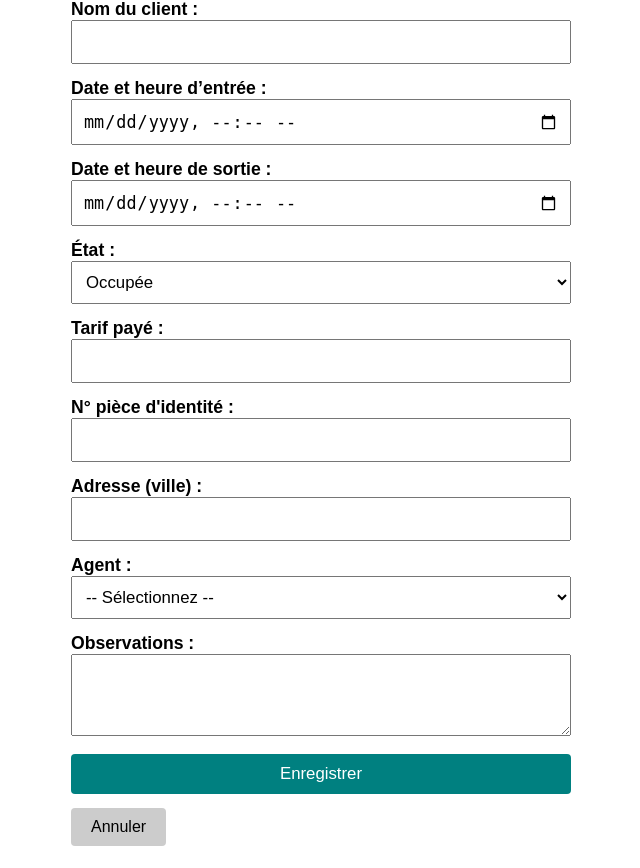
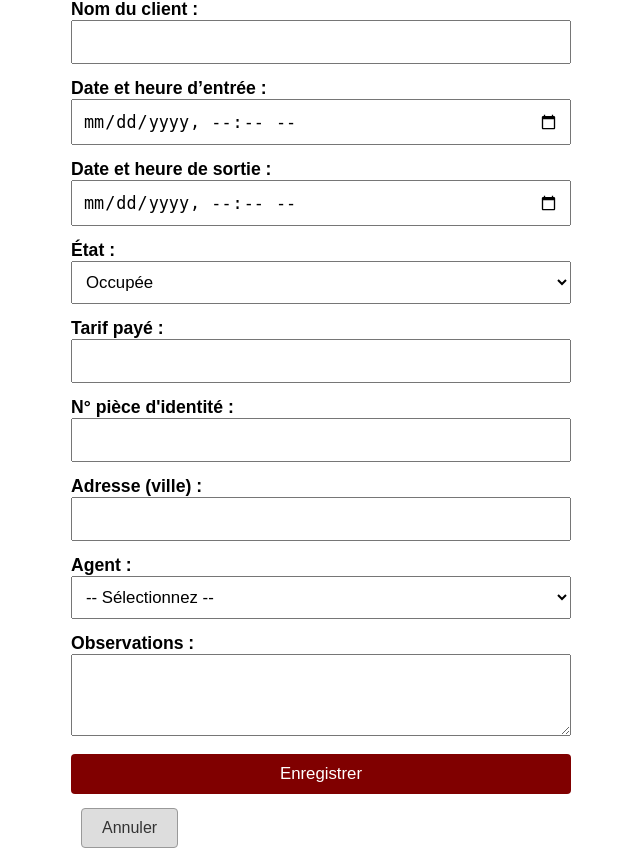
Before and after one commit to IbrahimaDIOUF33/Soneva_chambres_pointE-flask, a Flask app: page /reserver/1 in a window 1280 px wide. Shown: the part 69-937 px from the top of the page, without its empty margins (319-959 px from the left). Before the commit the page ends 915 px from the top, so only its background shows below. Run offline with Flask 3, Linux system fonts and the light colour scheme; data that the repository does not hold is empty; some libraries are stand-ins or nearby versions.

Commit message:
🎨 Stylisation du formulaire de réservation + ➕ Ajout de l'agent Moussa Ndiaye

```diff
--- a/App/templates/reservation.html
+++ b/App/templates/reservation.html
@@ -7,8 +7,7 @@
     <meta name="viewport" content="width=device-width, initial-scale=1.0, maximum-scale=1.0, user-scalable=no">
     <link rel="manifest" href="{{ url_for('static', filename='manifest.json') }}">
     <link rel="icon" href="{{ url_for('static', filename='icons/icon-192.png') }}">
-    <meta name="theme-color" content="#008080">
-
+    <meta name="theme-color" content="#800000"> <!-- Bordeaux -->
     <style>
         .form-container {
             max-width: 500px;
@@ -33,7 +32,7 @@
         }
 
         .form-container button {
-            background-color: #008080;
+            background-color: #800000;  /* Bordeaux */
             color: white;
             border: none;
             border-radius: 4px;
@@ -41,7 +40,7 @@
         }
 
         .form-container button:hover {
-            background-color: #006666;
+            background-color: #660000;
         }
 
         @media (max-width: 600px) {
@@ -53,6 +52,22 @@
                 padding: 0 15px;
             }
         }
+
+        .cancel-button {
+            display: inline-block;
+            padding: 10px 20px;
+            background: #ddd;
+            color: #333;
+            border: 1px solid #999;
+            border-radius: 4px;
+            text-decoration: none;
+            margin-left: 10px;
+        }
+
+        .cancel-button:hover {
+            background-color: #ccc;
+        }
+
     </style>
 </head>
 <body>
@@ -101,6 +116,7 @@
                 <option value="">-- Sélectionnez --</option>
                 <option value="Adiouma" {% if chambre.agent == 'Adiouma' %}selected{% endif %}>Adiouma</option>
                 <option value="Aliou" {% if chambre.agent == 'Aliou' %}selected{% endif %}>Aliou</option>
+                <option value="Moussa" {% if chambre.agent == 'Moussa' %}selected{% endif %}>Moussa</option>
                 <option value="Mariama" {% if chambre.agent == 'Mariama' %}selected{% endif %}>Mariama</option>
                 <option value="Ibrahima" {% if chambre.agent == 'Ibrahima' %}selected{% endif %}>Ibrahima</option>
             </select>
@@ -109,7 +125,7 @@
             <textarea name="observations" id="observations" rows="3">{{ chambre.observations or '' }}</textarea>
 
             <button type="submit">Enregistrer</button>
-            <a href="{{ url_for('index') }}" style="display:inline-block;padding:10px 20px;background:#ccc;color:#000;text-align:center;border-radius:4px;text-decoration:none;">Annuler</a>
+            <a href="{{ url_for('index') }}" class="cancel-button">Annuler</a>
         </form>
     </div>
 </body>
```
